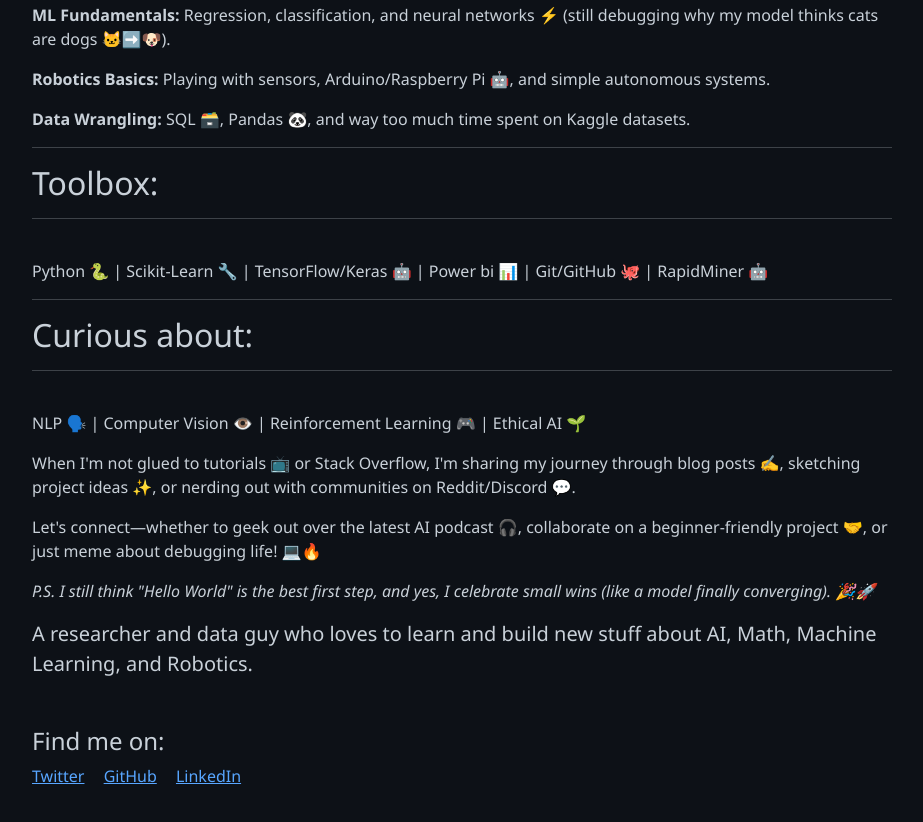
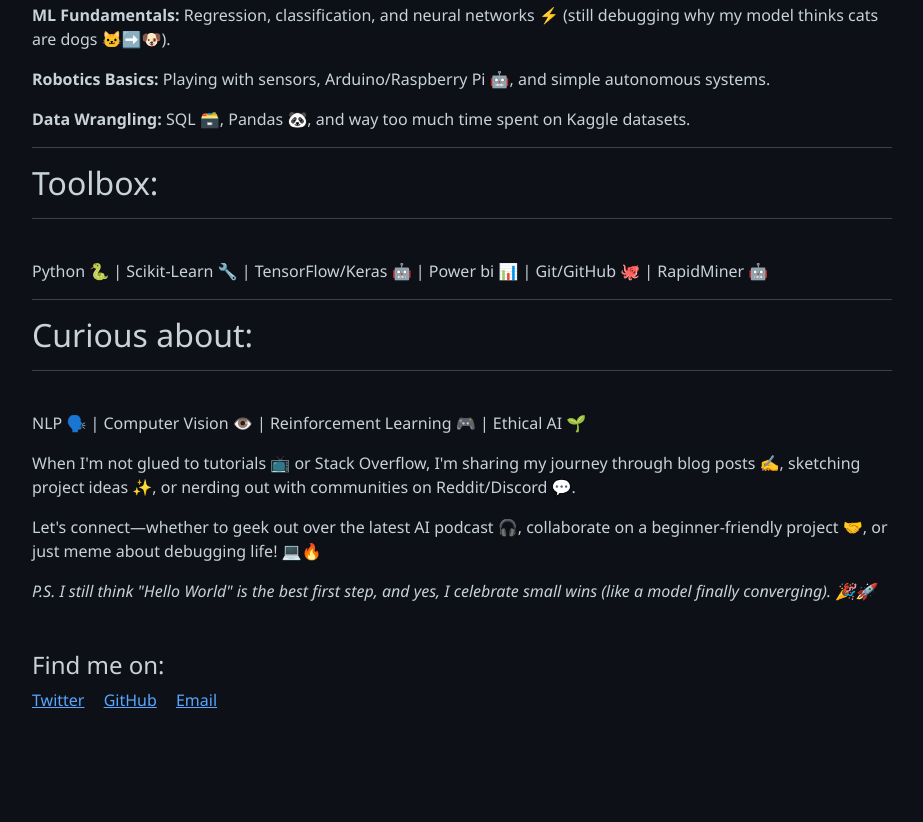
Before and after one commit to sirkofiknight/sirkofiknight.github.io, a plain HTML site: page index.html in a window 1280 px wide. Shown: the part 779-1601 px from the top of the page, without its empty margins (178-1101 px from the left). After the commit the page ends 1531 px from the top, so only its background shows below. Drawn offline with nearby package versions, Linux system fonts and the light colour scheme.

Commit message:
Update index.html

```diff
--- a/index.html
+++ b/index.html
@@ -102,13 +102,13 @@
 <p>Let's connect—whether to geek out over the latest AI podcast 🎧, collaborate on a beginner-friendly project 🤝, or just meme about debugging life! 💻🔥</p>
 
 <p><em>P.S. I still think "Hello World" is the best first step, and yes, I celebrate small wins (like a model finally converging). 🎉🚀</em></p>
-        <p class="lead">A researcher and data guy who loves to learn and build new stuff about AI, Math, Machine Learning, and Robotics.</p>
+
 
 
         <h4 class="mt-5">Find me on:</h4>
-        <a class="social-link" href="[YOUR_TWITTER_URL]">Twitter</a>
-        <a class="social-link" href="[YOUR_GITHUB_URL]">GitHub</a>
-        <a class="social-link" href="[YOUR_LINKEDIN_URL]">LinkedIn</a>
+        <a class="social-link" href="@OseiKofiAdu">Twitter</a>
+        <a class="social-link" href="https://github.com/sirkofiknight">GitHub</a>
+        <a class="social-link" href="richardoseiadu1@gmail.com">Email</a>
     </div>
 
     <script src="https://cdn.jsdelivr.net/npm/bootstrap@5.3.2/dist/js/bootstrap.bundle.min.js"></script>
```
